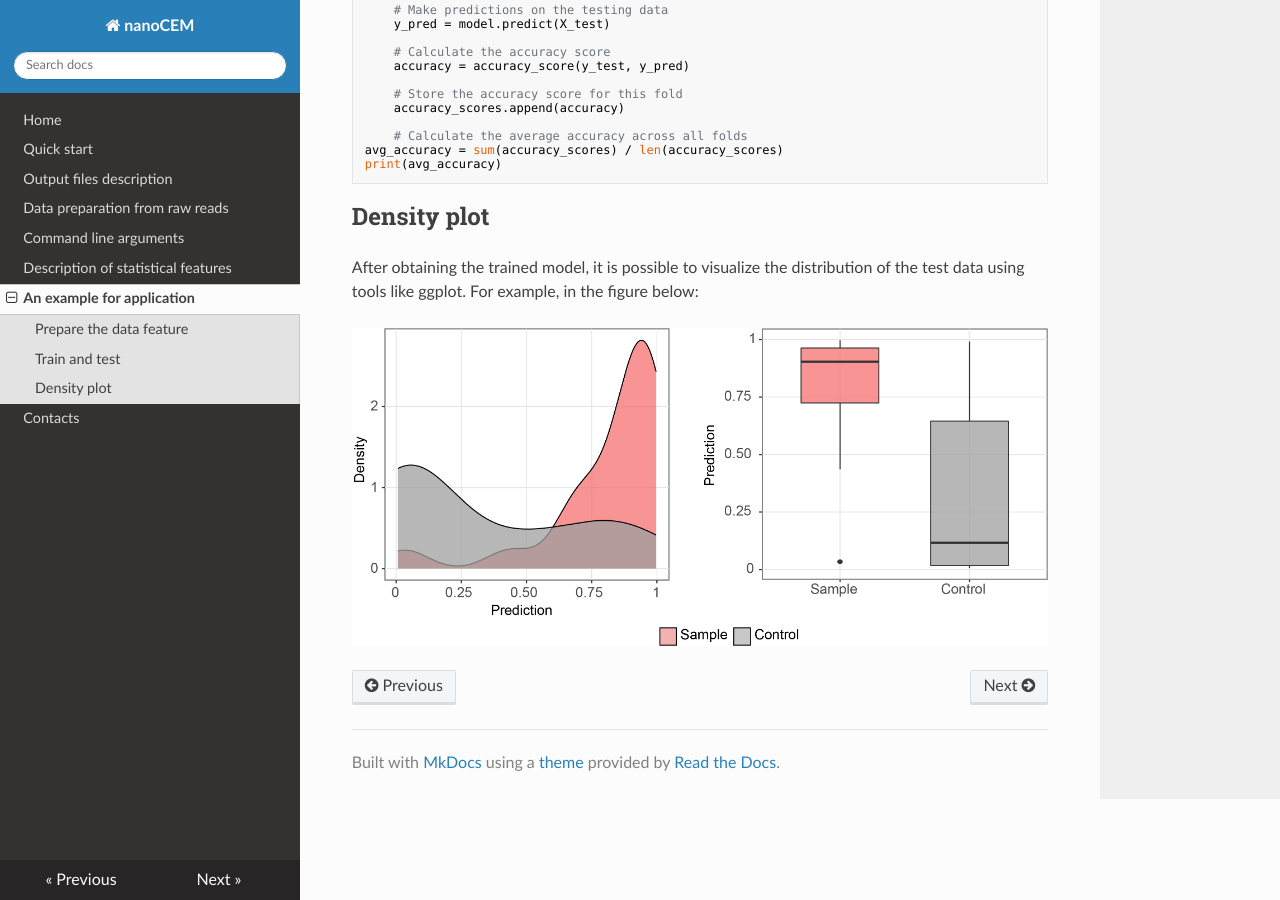
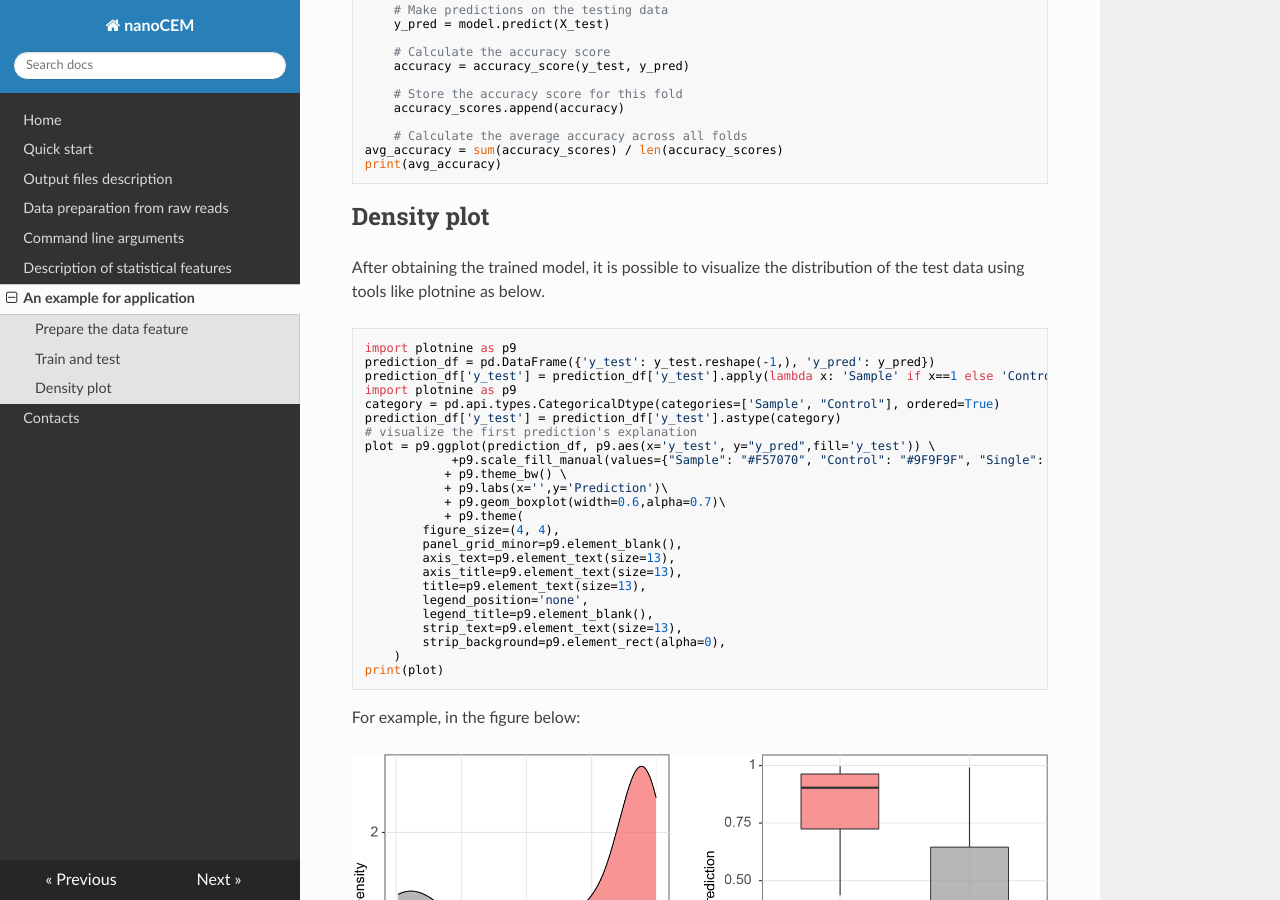
Before and after one commit to lrslab/nanoCEM, an MkDocs documentation site: the page built from docs/example.md, in a window 1280 px wide and 900 px high, scrolled down 1001 px. Built offline with MkDocs 1.6.1, drawn with Linux system fonts in a browser that asks for light colours; nearby versions of some CDN libraries.

Commit message:
Update example.md

```diff
--- a/docs/example.md
+++ b/docs/example.md
@@ -55,7 +55,34 @@ Perform k-fold cross-validation using XGBoost and calculate the average accuracy
     print(avg_accuracy)
 
 ## Density plot
-After obtaining the trained model, it is possible to visualize the distribution of the test data using tools like ggplot.
+After obtaining the trained model, it is possible to visualize the distribution of the test data using tools like plotnine as below.
+
+    import plotnine as p9
+    prediction_df = pd.DataFrame({'y_test': y_test.reshape(-1,), 'y_pred': y_pred})
+    prediction_df['y_test'] = prediction_df['y_test'].apply(lambda x: 'Sample' if x==1 else 'Control')
+    import plotnine as p9
+    category = pd.api.types.CategoricalDtype(categories=['Sample', "Control"], ordered=True)
+    prediction_df['y_test'] = prediction_df['y_test'].astype(category)
+    # visualize the first prediction's explanation
+    plot = p9.ggplot(prediction_df, p9.aes(x='y_test', y="y_pred",fill='y_test')) \
+                +p9.scale_fill_manual(values={"Sample": "#F57070", "Control": "#9F9F9F", "Single": "#a3abbd"})\
+               + p9.theme_bw() \
+               + p9.labs(x='',y='Prediction')\
+               + p9.geom_boxplot(width=0.6,alpha=0.7)\
+               + p9.theme(
+            figure_size=(4, 4),
+            panel_grid_minor=p9.element_blank(),
+            axis_text=p9.element_text(size=13),
+            axis_title=p9.element_text(size=13),
+            title=p9.element_text(size=13),
+            legend_position='none',
+            legend_title=p9.element_blank(),
+            strip_text=p9.element_text(size=13),
+            strip_background=p9.element_rect(alpha=0),
+        )
+    print(plot)
+
+
 For example, in the figure below:
 
 ![prediction](prediction.png "prediction")
```
